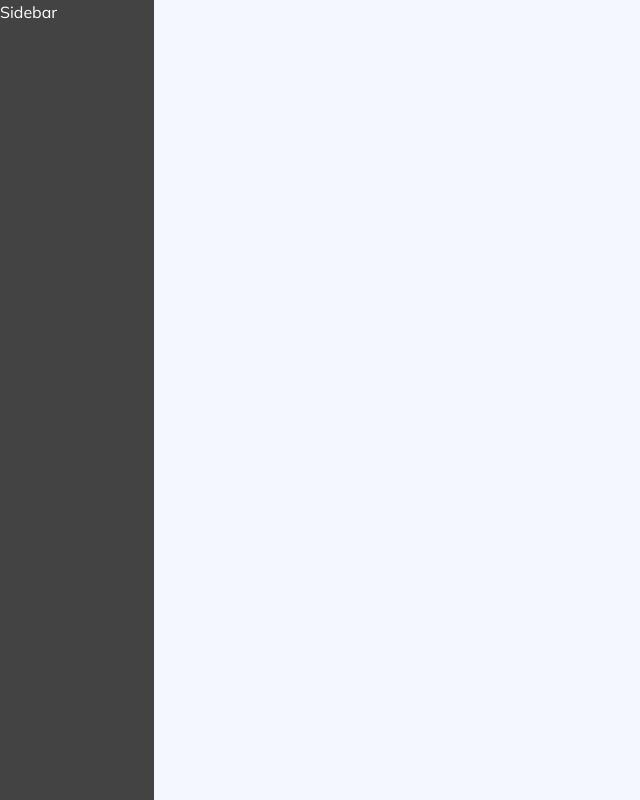
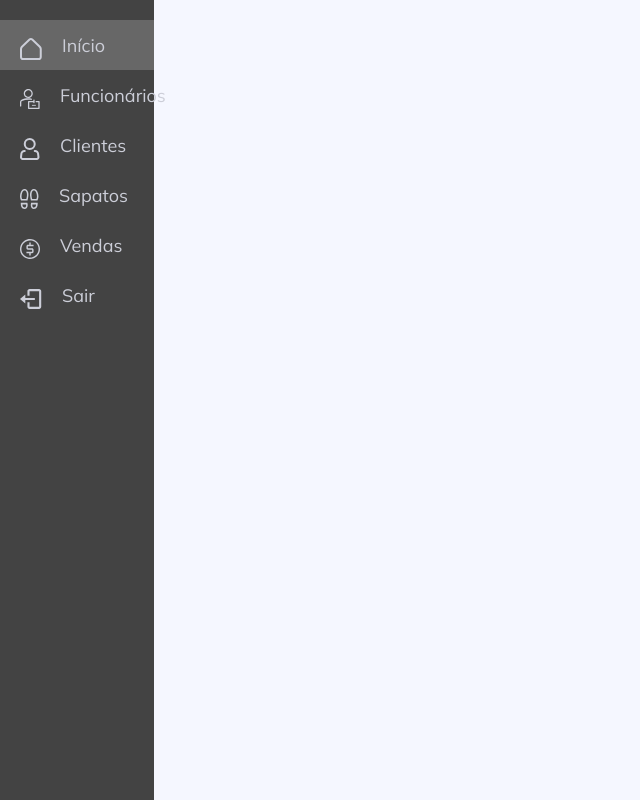
Before and after one commit to luis-saes/sapataria-henrique, a React (Create React App) app in the folder front-end/: page /dashboard in a window 1280 px wide. Shown: the whole page, without its empty margins (0-640 px from the left). Built offline with nearby package versions, Linux system fonts and the light colour scheme.

Commit message:
Estilizando barra lateral dashboard

```diff
--- a/front-end/src/components/dashboard/Dashboard.jsx
+++ b/front-end/src/components/dashboard/Dashboard.jsx
@@ -1,11 +1,14 @@
 import React from "react";
+import Sidebar from "./Sidebar";
 import styles from "./Dashboard.module.css";
 
 const Dashboard = () => {
   return (
     <div className={styles.dashboard}>
       <div className={styles.flexStart}>
-        <div className={styles.sidebar}>Sidebar</div>
+        <div className={styles.sidebar}>
+          <Sidebar />
+        </div>
       </div>
     </div>
   );
--- /dev/null
+++ b/front-end/src/components/dashboard/SectionButton.jsx
@@ -0,0 +1,17 @@
+import React from "react";
+import styles from "./SectionButton.module.css";
+
+const SectionButton = (props) => {
+  return (
+    <div
+      className={`${styles.sectionButton} ${
+        props.active ? styles.active : styles.notActive
+      }`}
+    >
+      <div className={styles.logo}>{props.logo}</div>
+      <div className={styles.text}>{props.text}</div>
+    </div>
+  );
+};
+
+export default SectionButton;
--- /dev/null
+++ b/front-end/src/components/dashboard/SectionButton.module.css
@@ -0,0 +1,30 @@
+.sectionButton {
+  height: 50px;
+  width: 100%;
+  display: flex;
+  flex-direction: row;
+  align-items: center;
+}
+
+.notActive {
+  background-color: #434343;
+  width: auto;
+}
+
+.active {
+  background-color: #676767;
+  width: auto;
+}
+
+.logo {
+  margin-left: 20px;
+  height: 20px;
+  width: auto;
+}
+
+.text {
+  display: flex;
+  margin-left: 20px;
+  font-size: 18px;
+  color: #ccced8;
+}
--- a/front-end/src/components/dashboard/Sidebar.jsx
+++ b/front-end/src/components/dashboard/Sidebar.jsx
@@ -1,7 +1,46 @@
 import React from "react";
+import SectionButton from "./SectionButton";
+import { ReactComponent as Home } from "../../assets/icons/home.svg";
+import { ReactComponent as Worker } from "../../assets/icons/worker.svg";
+import { ReactComponent as Client } from "../../assets/icons/client.svg";
+import { ReactComponent as Shoes } from "../../assets/icons/shoes.svg";
+import { ReactComponent as Sales } from "../../assets/icons/sales.svg";
+import { ReactComponent as Logout } from "../../assets/icons/logout.svg";
 
 const Sidebar = () => {
-  return <div></div>;
+  const currentPathName = window.location.pathname;
+  return (
+    <div>
+      <div style={{ marginTop: "20px" }}>
+        <SectionButton
+          logo={<Home />}
+          text="Início"
+          active={currentPathName === "/dashboard"}
+        />
+      </div>
+      <SectionButton
+        logo={<Worker />}
+        text="Funcionários"
+        active={currentPathName === "/funcionarios"}
+      />
+      <SectionButton
+        logo={<Client />}
+        text="Clientes"
+        active={currentPathName === "/clientes"}
+      />
+      <SectionButton
+        logo={<Shoes />}
+        text="Sapatos"
+        active={currentPathName === "/sapatos"}
+      />
+      <SectionButton
+        logo={<Sales />}
+        text="Vendas"
+        active={currentPathName === "/vendas"}
+      />
+      <SectionButton logo={<Logout />} text="Sair" />
+    </div>
+  );
 };
 
 export default Sidebar;
```
